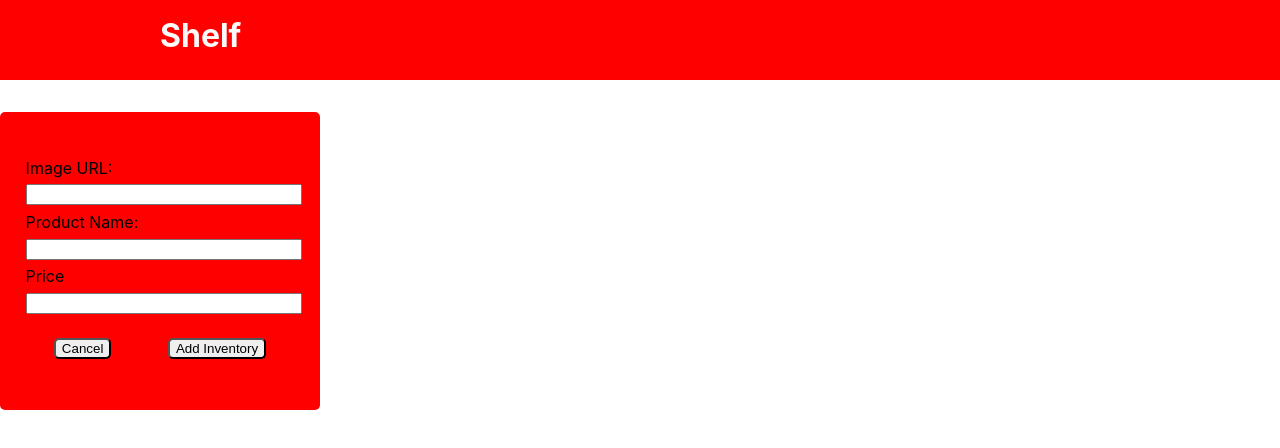
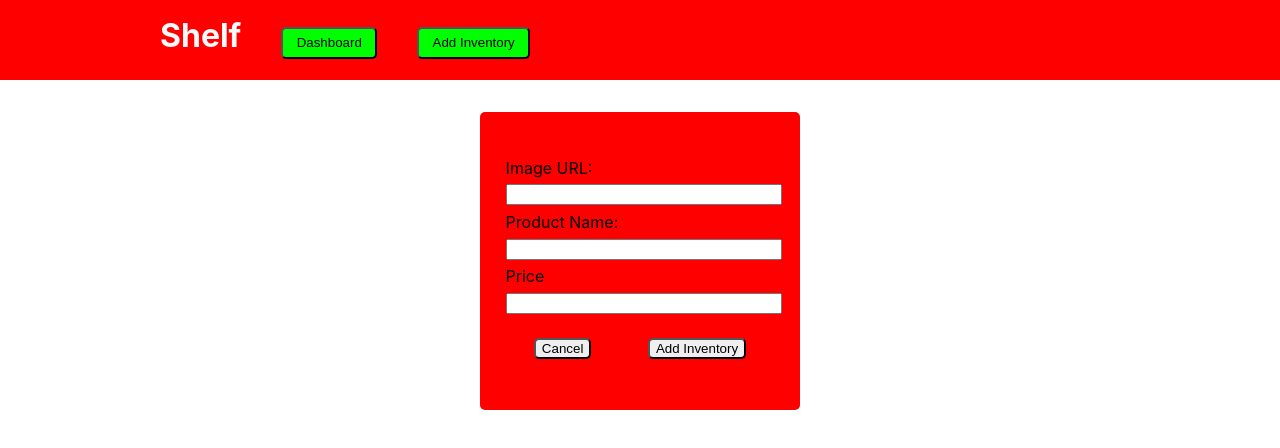
Before and after one commit to scottsf/Shelf, a React (Create React App) app: page /add in a window 1280 px wide. Shown: the top 448 px of the page. Built offline with nearby package versions, Linux system fonts and the light colour scheme; no server answers.

Commit message:
Added navigation buttons in the Navbar

```diff
--- a/src/components/dashboard/dashboard.scss
+++ b/src/components/dashboard/dashboard.scss
@@ -1,6 +1,6 @@
 .dashboard {
   width: 25em;
-  float: left;
   margin: 0 10em 0 10em;
   border-radius: 5px;
+  margin: 0 auto;
 }
--- a/src/components/form/form.scss
+++ b/src/components/form/form.scss
@@ -1,10 +1,10 @@
 .form {
+  margin: 0 auto;
   background-color: red;
   width: 20em;
   border-radius: 5px;
   padding: 2%;
   box-sizing: border-box;
-  float: left;
 }
 
 .form__p {
--- a/src/components/header/Header.js
+++ b/src/components/header/Header.js
@@ -1,9 +1,16 @@
 import React from 'react';
 import './header.scss';
+import {Link} from 'react-router-dom';
 
 let Header = () => (
   <div className="header">
     <h4 className="header__h4"> Shelf </h4>
+    <Link to="/">
+      <button className="header__dash btn"> Dashboard </button>
+    </Link>
+    <Link to="/add">
+      <button className="header__add btn"> Add Inventory </button>
+    </Link>
   </div>
 )
 
--- a/src/components/header/header.scss
+++ b/src/components/header/header.scss
@@ -10,4 +10,14 @@
   font-size: 2em;
   margin: 0;
   padding: 0.5em 0 0 5em;
+  float: left;
 }
+
+.dash {
+
+}
+
+.btn {
+  background: blue;
+  margin: 2em 0 0 3em
+}
```
